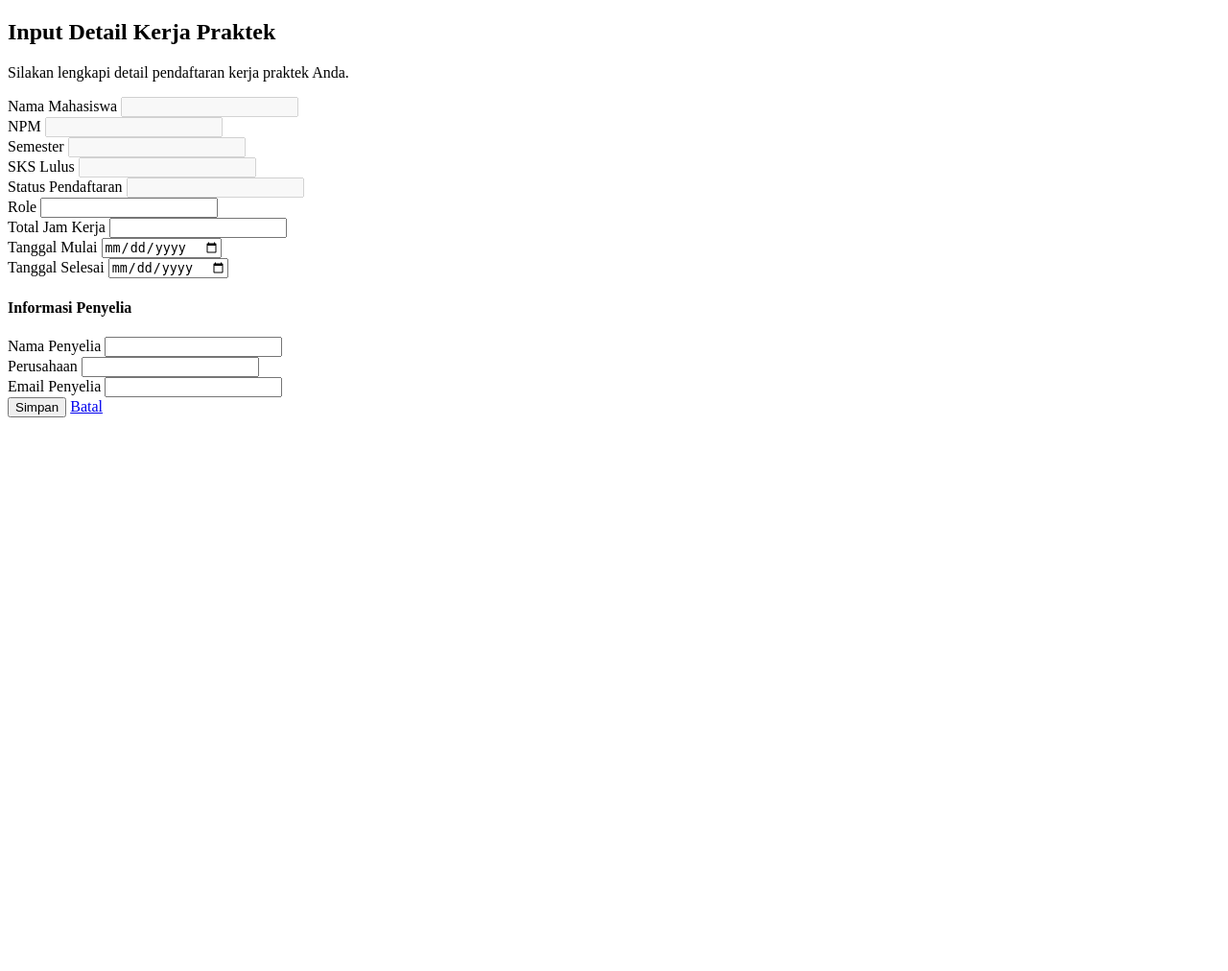
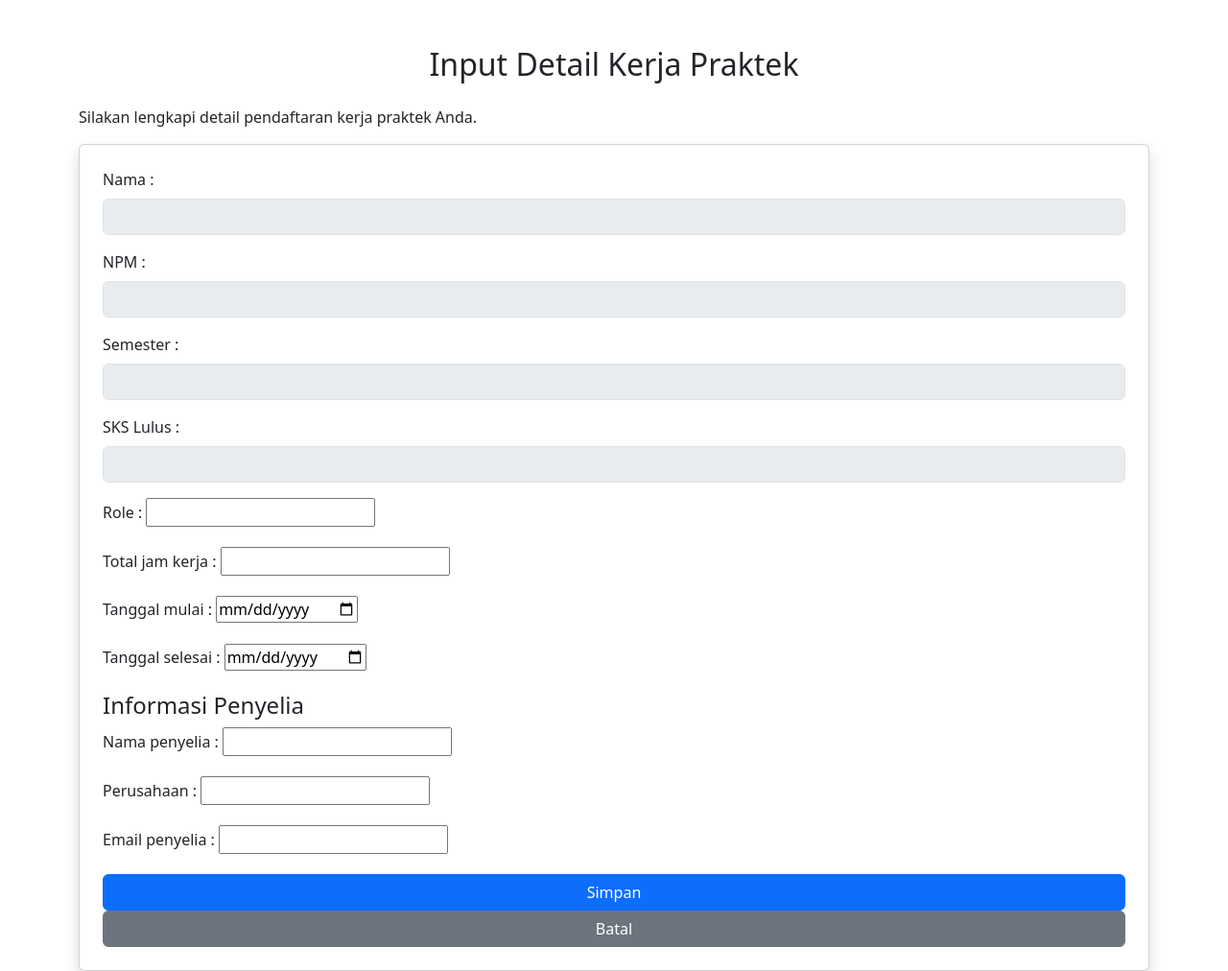
Before and after one commit to syauqiarman/kprot, a Django app: template input_detil/templates/input_detil_kp.html in a window 1280 px wide. Shown: the whole page at 96% size. Before the commit the page ends 435 px from the top, so only its background shows below. Run offline with Django 5.2, Linux system fonts and the light colour scheme; the template is opened without the code that fills it: values that come from a table or form of the project are taken from there, others are empty.

Commit message:
mau teraweh dl

```diff
--- a/input_detil/forms.py
+++ b/input_detil/forms.py
@@ -80,14 +80,12 @@ class InputDetilKPForm(forms.ModelForm):
 
         # Check if a User with the email exists; create one if not
         user2, created = User.objects.get_or_create(
-            email = penyelia_email,
             defaults={"username": penyelia_email}
         )
 
         if penyelia_nama and penyelia_perusahaan and penyelia_email:
             penyelia, created = Penyelia.objects.get_or_create(
                 user= user2,
-                nama=penyelia_nama,
                 defaults={"nama": penyelia_nama, "perusahaan": penyelia_perusahaan, "email": penyelia_email}
             )
             if not created:
@@ -106,4 +104,22 @@ class InputDetilKPForm(forms.ModelForm):
 
         return instance
 
-# class input_detil_kp(forms.Mol)
+# class input_detil_kp(forms.ModelForm):
+#     class Meta:
+#         model = PendaftaranKP
+#         fields = ['role', 'total_jam_kerja', 'tanggal_mulai', 'tanggal_selesai', 'penyelia_nama', 'penyelia_perusahaan', 'penyelia_email']
+#         widgets = {
+#             'tanggal_mulai': forms.DateInput(attrs={'type': 'date'}),
+#             'tanggal_selesai': forms.DateInput(attrs={'type': 'date'}),
+#         }
+
+#         # Readonly fields (tidak akan disimpan ke model)
+#     mahasiswa = forms.CharField(widget=forms.TextInput(attrs={'readonly': 'readonly'}), required=False)
+#     npm = forms.CharField(widget=forms.TextInput(attrs={'readonly': 'readonly'}), required=False)
+#     semester = forms.CharField(widget=forms.TextInput(attrs={'readonly': 'readonly'}), required=False)
+#     sks_lulus = forms.IntegerField(widget=forms.NumberInput(attrs={'readonly': 'readonly'}), required=False)
+
+#     # Penyelia fields (tidak termasuk dalam model secara langsung)
+#     penyelia_nama = forms.CharField(required=False, label="Nama Penyelia")
+#     penyelia_perusahaan = forms.CharField(required=False, label="Perusahaan Penyelia")
+#     penyelia_email = forms.EmailField(required=False, label="Email Penyelia")
--- a/input_detil/templates/input_detil_kp.html
+++ b/input_detil/templates/input_detil_kp.html
@@ -1,8 +1,17 @@
 {% extends "base.html" %}
 
 {% block content %}
-<div class="container mt-4">
-    <h2>Input Detail Kerja Praktek</h2>
+<!DOCTYPE html>
+<html lang="id">
+<head>
+    <meta charset="UTF-8">
+    <meta name="viewport" content="width=device-width, initial-scale=1">
+    <title>Form Pendaftaran KP</title>
+    <link rel="stylesheet" href="https://cdn.jsdelivr.net/npm/bootstrap@5.3.0/dist/css/bootstrap.min.css">
+</head>
+<body
+    <div class="container mt-5">
+        <h2 class="text-center mb-4">Input Detail Kerja Praktek</h2>
         <p>Silakan lengkapi detail pendaftaran kerja praktek Anda.</p>
 
         {% if form.errors %}
@@ -22,68 +31,63 @@
             </div>
         {% endif %}
 
-    <form method="post">
+        <form method="post" enctype="multipart/form-data" class="card p-4 shadow">
             {% csrf_token %}
 
             <div class="mb-3">
-            <label class="form-label">Nama Mahasiswa</label>
+                <label class="form-label">Nama :</label>
                 <input type="text" class="form-control" value="{{ pendaftaran.mahasiswa.nama }}" disabled>
             </div>
 
             <div class="mb-3">
-            <label class="form-label">NPM</label>
+                <label class="form-label">NPM :</label>
                 <input type="text" class="form-control" value="{{ pendaftaran.mahasiswa.npm }}" disabled>
             </div>
 
             <div class="mb-3">
-            <label class="form-label">Semester</label>
+                <label class="form-label">Semester :</label>
                 <input type="text" class="form-control" value="{{ pendaftaran.semester.nama }}" disabled>
             </div>
 
             <div class="mb-3">
-            <label class="form-label">SKS Lulus</label>
+                <label class="form-label">SKS Lulus :</label>
                 <input type="number" class="form-control" value="{{ pendaftaran.sks_lulus }}" disabled>
             </div>
 
             <div class="mb-3">
-            <label class="form-label">Status Pendaftaran</label>
-            <input type="text" class="form-control" value="{{ pendaftaran.status }}" disabled>
-        </div>
-
-        <div class="mb-3">
-            <label for="{{ form.role.id_for_label }}" class="form-label">Role</label>
+                <label for="{{ form.role.id_for_label }}" class="form-label">Role :</label>
                 {{ form.role }}
             </div>
 
             <div class="mb-3">
-            <label for="{{ form.total_jam_kerja.id_for_label }}" class="form-label">Total Jam Kerja</label>
+                <label for="{{ form.total_jam_kerja.id_for_label }}" class="form-label">Total jam kerja :</label>
                 {{ form.total_jam_kerja }}
             </div>
 
             <div class="mb-3">
-            <label for="{{ form.tanggal_mulai.id_for_label }}" class="form-label">Tanggal Mulai</label>
+                <label for="{{ form.tanggal_mulai.id_for_label }}" class="form-label">Tanggal mulai :</label>
                 {{ form.tanggal_mulai }}
             </div>
 
             <div class="mb-3">
-            <label for="{{ form.tanggal_selesai.id_for_label }}" class="form-label">Tanggal Selesai</label>
+                <label for="{{ form.tanggal_selesai.id_for_label }}" class="form-label">Tanggal selesai :</label>
                 {{ form.tanggal_selesai }}
             </div>
 
             <h4>Informasi Penyelia</h4>
 
             <div class="mb-3">
-            <label for="{{ form.penyelia_nama.id_for_label }}" class="form-label">Nama Penyelia</label>
+                <label for="{{ form.penyelia_nama.id_for_label }}" class="form-label">Nama penyelia :</label>
                 {{ form.penyelia_nama }}
             </div>
 
             <div class="mb-3">
-            <label for="{{ form.penyelia_perusahaan.id_for_label }}" class="form-label">Perusahaan</label>
+                <label for="{{ form.penyelia_perusahaan.id_for_label }}" class="form-label">Perusahaan :</label>
                 {{ form.penyelia_perusahaan }}
             </div>
 
             <div class="mb-3">
-            <label for="{{ form.penyelia_email.id_for_label }}" class="form-label">Email Penyelia</label>
+                <label for="{{ form.penyelia_email.id_for_label }}" class="form-label">Email penyelia :</label>
                 {{ form.penyelia_email }}
             </div>
 
@@ -91,4 +95,6 @@
             <a href="{% url 'input_detil:success_page' %}" class="btn btn-secondary">Batal</a>
         </form>
     </div>
+    <script src="https://cdn.jsdelivr.net/npm/bootstrap@5.3.0/dist/js/bootstrap.bundle.min.js"></script>
+</body>
 {% endblock %}
--- a/input_detil/urls.py
+++ b/input_detil/urls.py
@@ -1,5 +1,5 @@
 from django.urls import path
-from input_detil.views import InputDetilKPView, input_detil_kp_form, no_pending_registration, success_page
+from input_detil.views import InputDetilKPView, input_detil_kp_form, no_pending_registration, input_detil_success
 
 app_name = 'input_detil'
 
@@ -9,5 +9,5 @@ urlpatterns = [
     # Function-based view option
     path('input-detil-kp-form/', input_detil_kp_form, name='show_input_detil_kp_form'),
     path('no-pending/', no_pending_registration, name='no_pending_registration'),
-    path('success-page/', success_page, name='success_page'),
+    path("input-detil-kp-form/success/<int:pendaftaran_id>/", input_detil_success, name="input_detil_success"),
 ]
```
Also changed, not shown: input_detil/templates/success_page.html (+30 -5 lines), input_detil/views.py (+15 -12 lines). Lines whose indentation alone changed are shown as unchanged.
